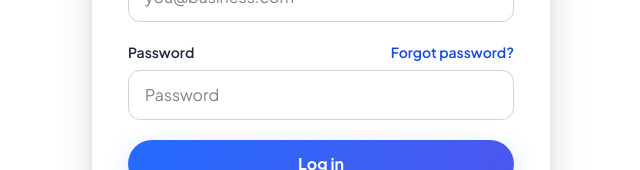
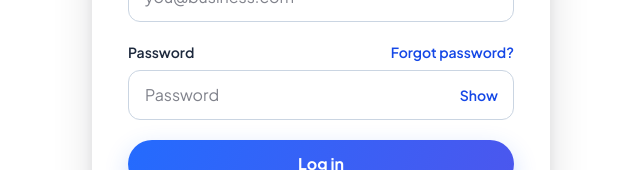
Before and after one commit to utkarshchaturvedi1/pulsetech-engine, a Next.js app: page /login in a window 1280 px wide. Shown: the part 401-571 px from the top of the page, without its empty margins (319-959 px from the left). Built offline with nearby package versions, Linux system fonts and the light colour scheme; no server answers.

Commit message:
Add password visibility and clearer account guidance

```diff
--- a/src/app/login/ClientLoginForm.tsx
+++ b/src/app/login/ClientLoginForm.tsx
@@ -32,6 +32,7 @@ export default function ClientLoginForm({ nextPath, initialMode = "login" }: Cli
   const [busy, setBusy] = useState(false);
   const [resetMode, setResetMode] = useState(false);
   const [signupMode, setSignupMode] = useState(initialMode === "signup");
+  const [showPassword, setShowPassword] = useState(false);
 
   async function submit(event: React.FormEvent<HTMLFormElement>) {
     event.preventDefault();
@@ -64,7 +65,7 @@ export default function ClientLoginForm({ nextPath, initialMode = "login" }: Cli
         });
         if (error) {
           setMessage(error.message.toLowerCase().includes("already")
-            ? "That email may already have an account. Try logging in or use Forgot password."
+            ? "You may already have an account with this email. Log in or use Forgot password."
             : "We couldn’t create your account. Check the email and password, then try again.");
           return;
         }
@@ -82,13 +83,13 @@ export default function ClientLoginForm({ nextPath, initialMode = "login" }: Cli
           router.replace("/client?onboarding=ready");
           router.refresh();
         } else {
-          setMessage("If this is a new account, check your email to confirm it and return to your demo. If you already have an account, log in or use Forgot password.");
+          setMessage("Check your email to confirm this account and return to your demo. Already have an account? Log in or use Forgot password.");
         }
         return;
       }
       const { error } = await supabase.auth.signInWithPassword({ email: normalizedEmail, password });
       if (error) {
-        setMessage("That email and password didn’t match. Try again or reset your password.");
+        setMessage("We couldn’t sign you in with those details. Check them or use Forgot password.");
         return;
       }
       const demoId = demoIdFromPath(destination);
@@ -133,14 +134,17 @@ export default function ClientLoginForm({ nextPath, initialMode = "login" }: Cli
       </div>
       {!resetMode && <>
         <div className="space-y-2">
-          <div className="flex items-center justify-between gap-3"><label className="text-sm font-semibold text-slate-800" htmlFor="client-password">Password</label>{!signupMode && <button type="button" onClick={() => { setResetMode(true); setMessage(""); }} className="text-sm font-semibold text-blue-700 hover:underline">Forgot password?</button>}</div>
-          <input id="client-password" type="password" autoComplete={signupMode ? "new-password" : "current-password"} minLength={signupMode ? 8 : undefined} required value={password} onChange={(event) => setPassword(event.target.value)} className="w-full rounded-xl border border-slate-300 bg-white px-4 py-3 text-slate-950 outline-none transition focus:border-blue-600 focus:ring-4 focus:ring-blue-100" placeholder={signupMode ? "Create a password (8+ characters)" : "Password"} />
+          <div className="flex items-center justify-between gap-3"><label className="text-sm font-semibold text-slate-800" htmlFor="client-password">Password</label>{!signupMode && <button type="button" onClick={() => { setResetMode(true); setShowPassword(false); setMessage(""); }} className="text-sm font-semibold text-blue-700 hover:underline">Forgot password?</button>}</div>
+          <div className="relative">
+            <input id="client-password" type={showPassword ? "text" : "password"} autoComplete={signupMode ? "new-password" : "current-password"} minLength={signupMode ? 8 : undefined} required value={password} onChange={(event) => setPassword(event.target.value)} className="w-full rounded-xl border border-slate-300 bg-white py-3 pl-4 pr-16 text-slate-950 outline-none transition focus:border-blue-600 focus:ring-4 focus:ring-blue-100" placeholder={signupMode ? "Create a password (8+ characters)" : "Password"} />
+            <button type="button" onClick={() => setShowPassword((visible) => !visible)} aria-label={showPassword ? "Hide password" : "Show password"} aria-pressed={showPassword} className="absolute inset-y-0 right-4 my-auto h-fit text-sm font-semibold text-blue-700 hover:underline">{showPassword ? "Hide" : "Show"}</button>
+          </div>
         </div>
       </>}
       <button disabled={busy} className="pt-login-submit w-full rounded-full bg-blue-700 px-4 py-3 font-bold text-white transition hover:bg-blue-800 focus:outline-none focus:ring-4 focus:ring-blue-200 disabled:cursor-wait disabled:opacity-60" type="submit">{busy ? "Please wait…" : resetMode ? "Send reset link" : signupMode ? "Create free account" : "Log in"}</button>
-      {resetMode && <button type="button" onClick={() => { setResetMode(false); setMessage(""); }} className="w-full text-sm font-medium text-blue-700 hover:underline">Back to log in</button>}
+      {resetMode && <button type="button" onClick={() => { setResetMode(false); setShowPassword(false); setMessage(""); }} className="w-full text-sm font-medium text-blue-700 hover:underline">Back to log in</button>}
       {!resetMode && (signupMode
-        ? <button type="button" onClick={() => { setSignupMode(false); setPassword(""); setMessage(""); }} className="w-full text-sm font-semibold text-blue-700 hover:underline">Already have an account? Log in</button>
+        ? <button type="button" onClick={() => { setSignupMode(false); setPassword(""); setShowPassword(false); setMessage(""); }} className="w-full text-sm font-semibold text-blue-700 hover:underline">Already have an account? Log in</button>
         : <Link href="/signup" className="block w-full text-center text-sm font-semibold text-blue-700 hover:underline">Create a free account</Link>)}
       {message && <p aria-live="polite" className="rounded-lg border border-slate-200 bg-slate-50 p-3 text-sm leading-6 text-slate-700">{message}</p>}
     </form>
```
